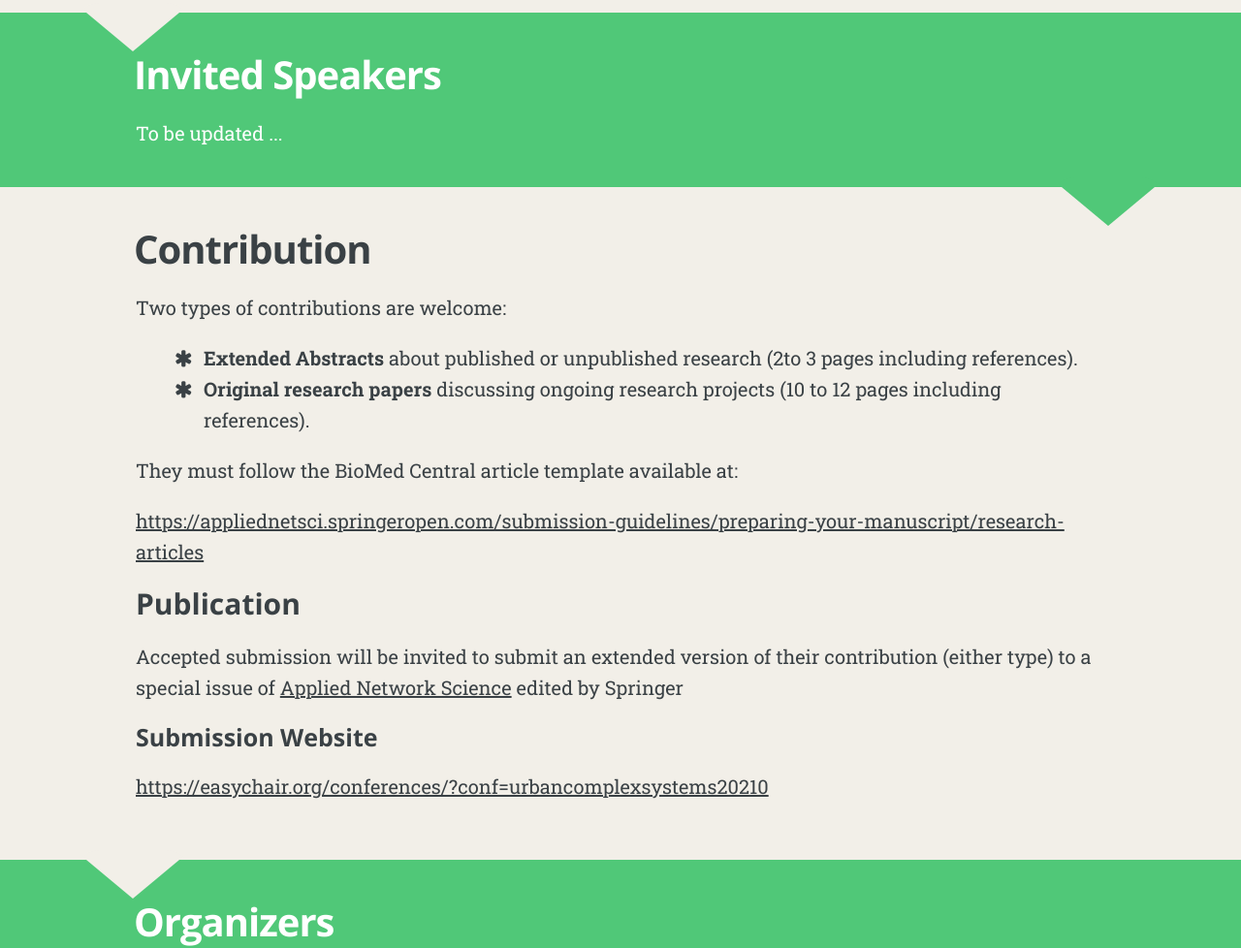
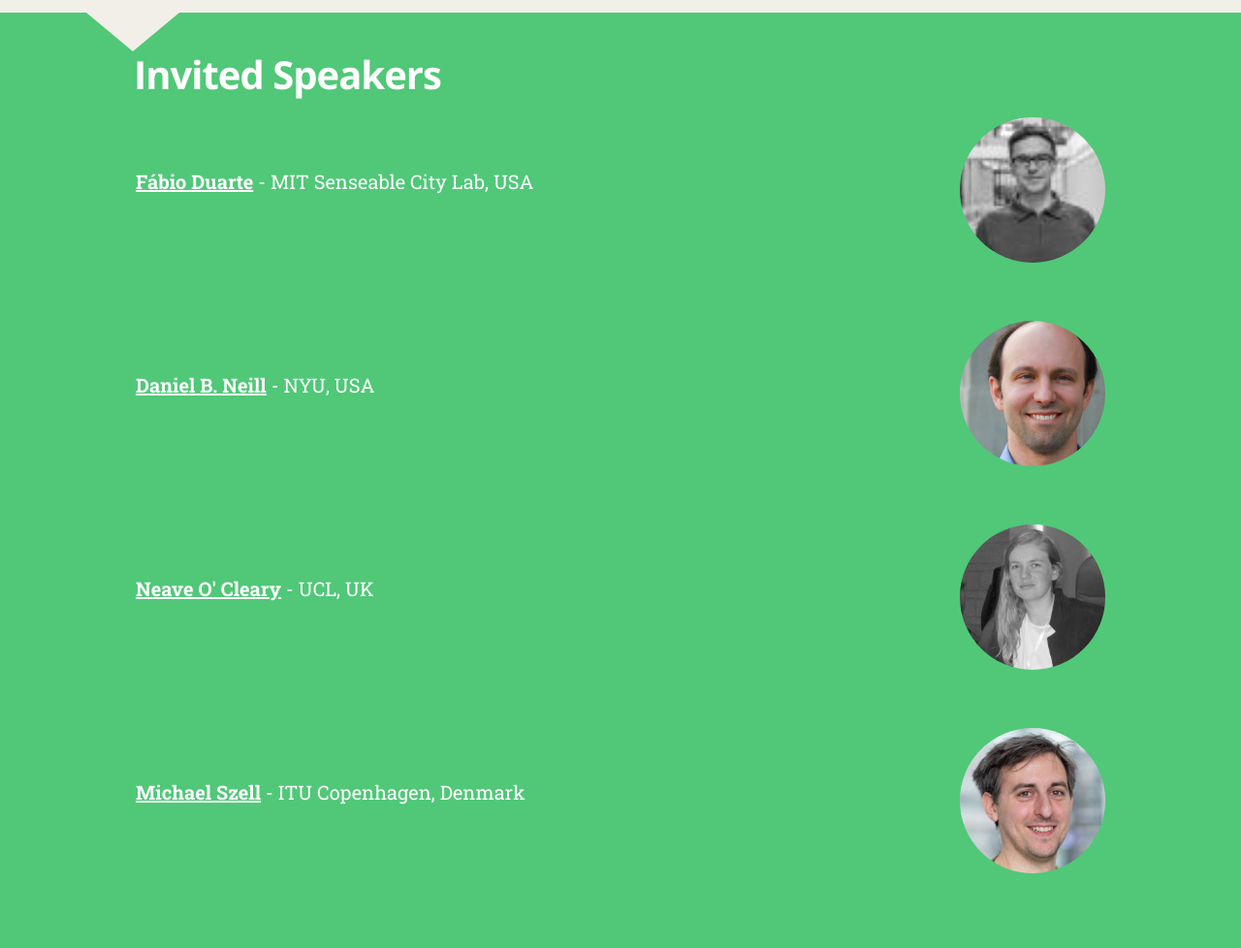
Before and after one commit to urbcompsys/urbcompsys.github.io, a plain HTML site: page index.html in a window 1280 px wide. Shown: the part 1907-2885 px from the top of the page at 97% size. Drawn offline with nearby package versions, Linux system fonts and the light colour scheme.

Commit message:
new speakers

```diff
--- a/index.html
+++ b/index.html
@@ -267,47 +267,41 @@
                     <h2 class="post-title">Invited Speakers</h2>
                 </header>
                 <section class="post-content">
-                  To be updated ...
-                </section>
-                <!--
-                <section class="post-content">
-                    <div class="speaker_box">
+                   <div class="speaker_box">
                       <div class="profile-pics-container image-cropper">
-                        <img class ="profile-pics" src="images/aiello.jpg"></div>
+                        <img class ="profile-pics" src="images/FabioDuarte_2018.jpg"></div>
                       <div class="speaker_box_title">
-                        <div><b><a href="speakers.html#1">Luca Maria Aiello</a></b> - Nokia Bells Lab Cambridge, UK</div>
-                        <div>Talk: <b><a href="speakers.html#1">Spatial Networks of Knowledge</a></b></div>
+                        <div><b><a href="https://dusp.mit.edu/faculty/f%C3%A1bio-duarte">Fábio Duarte</a> </b> - MIT Senseable City Lab, USA</div>
+                        <!-- <div>Talk: <b><a href="speakers.html#1">Modelling Complexity Across Scales to Achieve Sustainable Urban Systems</a></b></div> -->
                       </div>
                     </div>
 
                     <div class="speaker_box">
                       <div class="profile-pics-container image-cropper">
-                        <img class ="profile-pics" src="images/cremades2.jpg"></div>
+                        <img class ="profile-pics" src="images/daniel_neill.jpg"></div>
                       <div class="speaker_box_title">
-                        <div><b><a href="speakers.html#2"> Roger Cremades</a> </b> - Wageningen University & Research, the Netherlands</div>
-                        <div>Talk: <b><a href="speakers.html#2">Modelling Complexity Across Scales to Achieve Sustainable Urban Systems</a></b></div>
+                        <div><b><a href="https://cs.nyu.edu/~neill/">Daniel B. Neill</a> </b> - NYU, USA </div>
+                        <!-- <div>Talk: <b><a href="speakers.html#2"> DataDiVR - A Virtual Reality platform for exploring complex networks</a></b></div> -->
                       </div>
                     </div>
 
                     <div class="speaker_box">
                       <div class="profile-pics-container image-cropper">
-                        <img class ="profile-pics" src="images/menche2.jpg"></div>
+                        <img class ="profile-pics" src="images/neave.jpg"></div>
                       <div class="speaker_box_title">
-                        <div><b><a href="speakers.html#3">Jörg Menche</a> </b> - Max Perutz Labs, University of Vienna, Austria</div>
-                        <div>Talk: <b><a href="speakers.html#3"> DataDiVR - A Virtual Reality platform for exploring complex networks</a></b></div>
+                        <div><b><a href="http://neaveoclery.com/">Neave O' Cleary</a></b> - UCL, UK</div>
+                        <!-- <div>Talk: <b><a href="speakers.html#3">Spatial Networks of Knowledge</a></b></div> -->
                       </div>
                     </div>
 
                     <div class="speaker_box">
-                      <div class="profile-pics-container image-cropper"><img class ="profile-pics" src="images/AleRizzo2.jpg"></div>
+                      <div class="profile-pics-container image-cropper"><img class ="profile-pics" src="images/szell.png"></div>
                       <div class="speaker_box_title">
-                        <div><b><a href="speakers.html#4">Alessandro Rizzo</a></b> - Politecnico di Torino, Italy</div>
-                        <div>Talk: <b><a href="speakers.html#4">Spatially-resolved modeling and control of COVID-19 spreading</a></b></div>
+                        <div><b><a href="http://michael.szell.net/">Michael Szell</a></b> - ITU Copenhagen, Denmark</div>
+                        <!-- <div>Talk: <b><a href="speakers.html#4">Spatially-resolved modeling and control of COVID-19 spreading</a></b></div> -->
                       </div>
                     </div>
-
-
-                </section> -->
+                </section>
 
               </article>
               <div class='post-after'></div>
```
Also changed, not shown: images/FabioDuarte_2018.jpg (added), images/daniel_neill.jpg (added), images/neave.jpg (added), images/szell.png (added).
